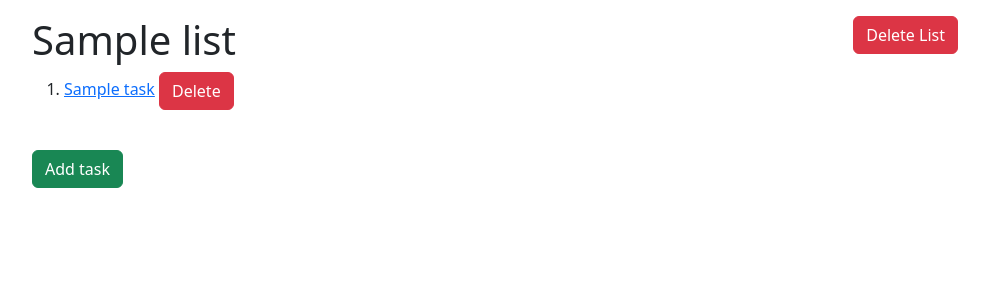
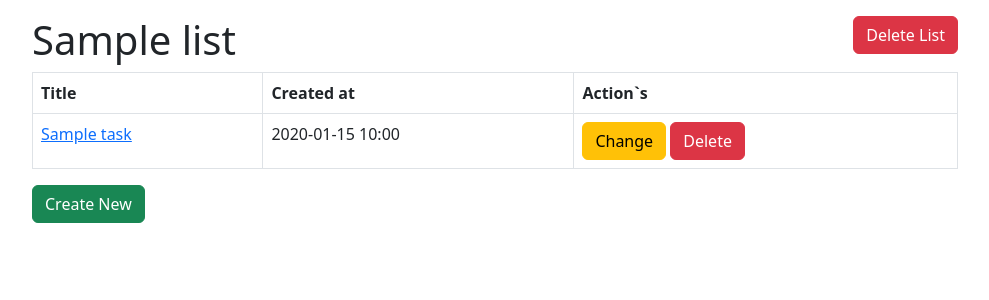
Before and after one commit to ddianaoo/Django-ToDo, a Django app: page /list/1/ in a window 1280 px wide. Shown: the part 68-368 px from the top of the page, without its empty margins (50-1039 px from the left). Run offline with Django 4.2, Linux system fonts and the light colour scheme; a user stored in the database is signed in; tables that the repository leaves empty hold one stand-in row (values such as "Sample post").

Commit message:
change template: get_tasks

```diff
--- a/ToDo/lists/templates/lists/get_tasks.html
+++ b/ToDo/lists/templates/lists/get_tasks.html
@@ -5,18 +5,38 @@
 <a href="{% url 'list_delete' id %}" class="btn btn-danger" style="float: right;">Delete List</a>
 <h1>{{title}}</h1>
 {% if tasks %}
-<ol>
-{% for task in tasks %}
-<li>
-    <a href="{% url 'task' id task.id %}">{{ task.title }}</a>
-    <a href="{% url 'delete_task' id task.id %}" class="btn btn-danger">Delete</a>
-    <br>
-    <br>
-</li>
-{% endfor %}
-</ol>
+
+<table class="table table-bordered">
+    <thead>
+    <tr>
+
+        <th scope="col">Title</th>
+        <th scope="col">Created at</th>
+        <th scope="col">Action`s</th>
+    </tr>
+    </thead>
+    <tbody>
+    {% for task in tasks %}
+    <tr>
+
+        <td><a href="{% url 'task' id task.id %}">{{ task.title }}</a></td>
+        <td>{{ task.created_at|date:"Y-m-d H:i" }}</td>
+        <td>
+            <span>
+            <a href="{% url 'change_task' id task.id %}" class="btn btn-warning">Change</a>
+            <a href="{% url 'delete_task' id task.id %}" class="btn btn-danger">Delete</a>
+            </span>
+        </td>
+    </tr>
+    {% endfor %}
+    </tbody>
+</table>
+
+
+
+
 {% else %}
 <p>You haven`t added any task for this list yet!</p>
 {% endif %}
-<a href="{% url 'add_task' id %}" class="btn btn-success">Add task</a>
+<a href="{% url 'add_task' id %}" class="btn btn-success">Create New</a>
 {% endblock %}
--- a/ToDo/myauth/templates/myauth/signin.html
+++ b/ToDo/myauth/templates/myauth/signin.html
@@ -19,7 +19,7 @@
     <div class="form-text">We'll never share your password with anyone else.</div>
   </div>
 
-  <button type="submit" class="btn btn-primary" style="color:white; background-color: black; border: black;">Submit</button>
+  <button type="submit" class="btn btn-primary" style="color:white; background-color: black; border: black;">Login</button>
 </form>
 
 {% endblock %}
```
